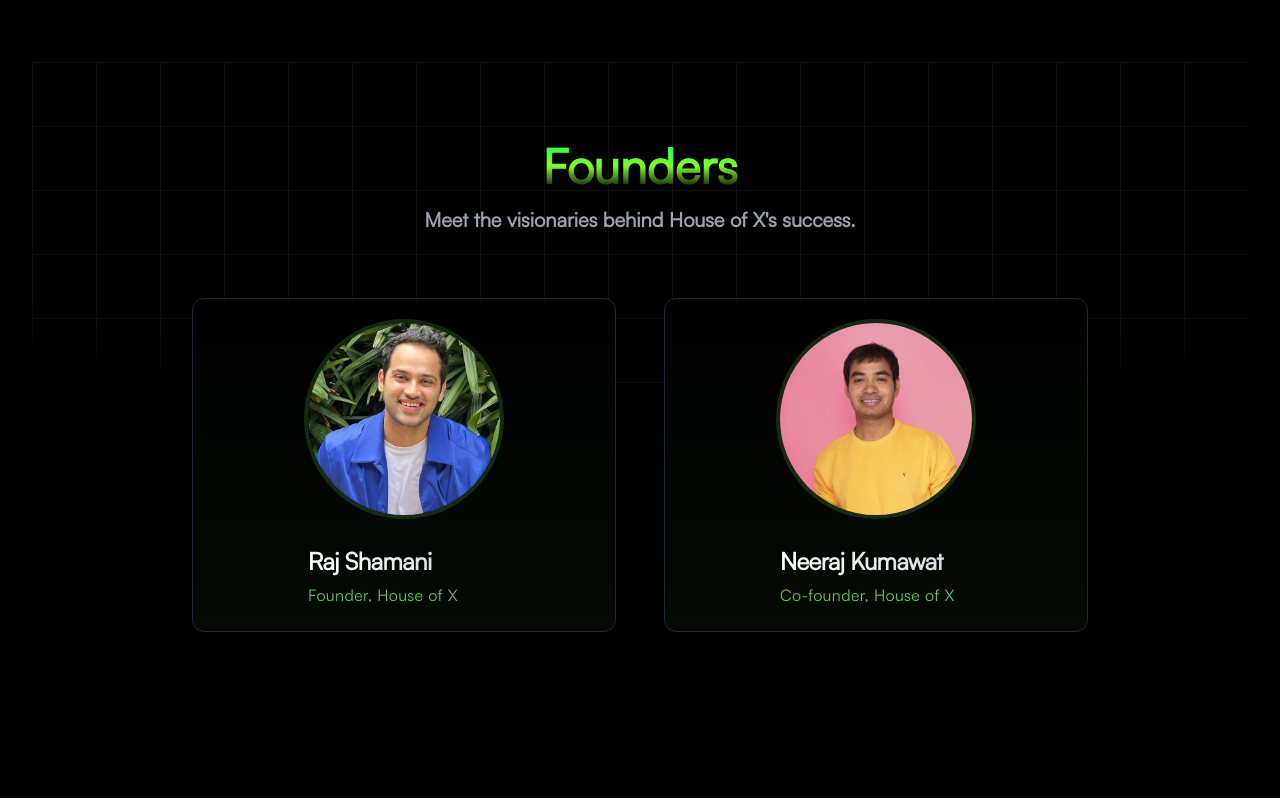
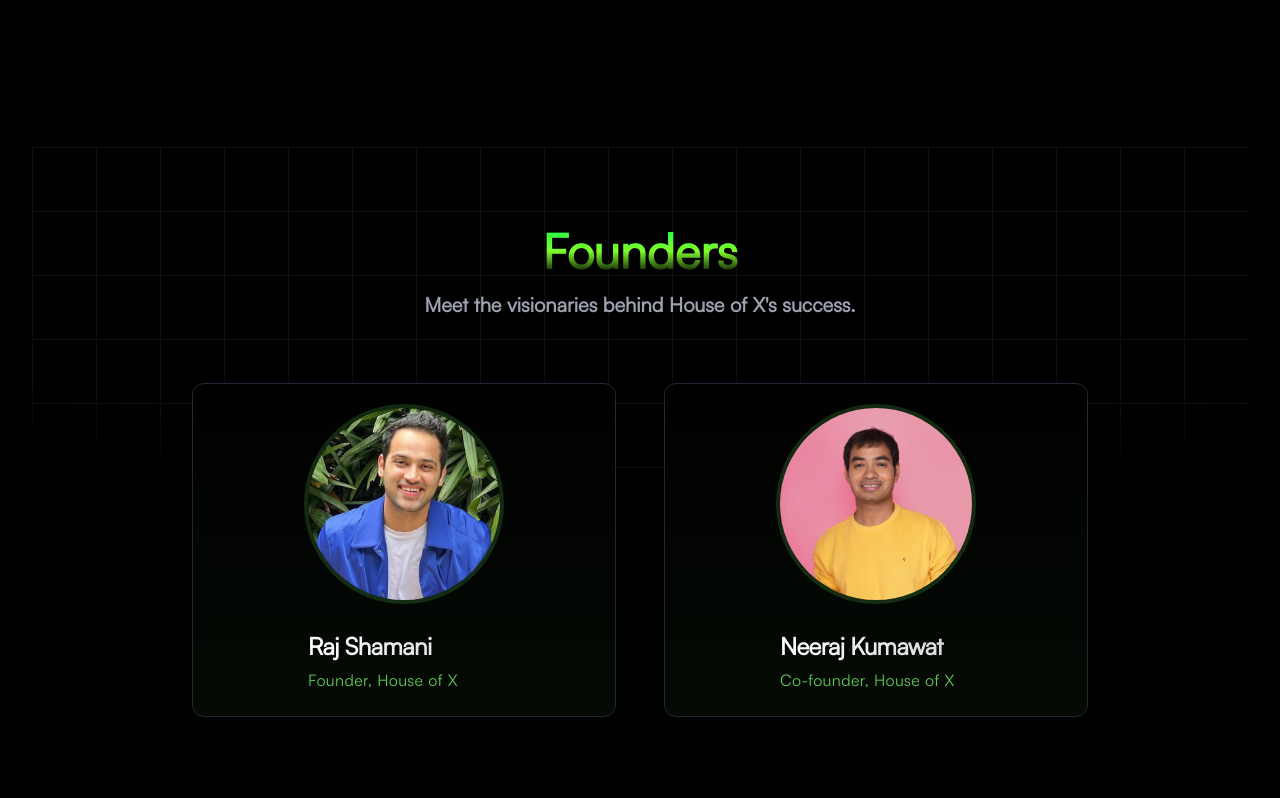
Before and after one commit to shrutidotdev/houseofx, a Next.js app: page / in a window 1280 px wide. Shown: the part 5489-6287 px from the top of the page. Built offline with nearby package versions, Linux system fonts and the light colour scheme; no server answers.

Commit message:
feat: adjust layout and homepage styling

```diff
--- a/app/layout.tsx
+++ b/app/layout.tsx
@@ -13,7 +13,7 @@ export async function generateMetadata() {
     title: 'House of X',
     description: 'House of X provides end-to-end tools to launch, build and scale creator-led D2C brands. Our aim is to democratise brand creation.',
     keywords: 'D2C brands, brand creation, creator tools, ecommerce solutions',
-    author: 'House of X By Shruti',
+    author: 'House of X',
     openGraph: {
       title: 'House of X',
       description: 'Democratizing brand creation with powerful tools for creators.',
--- a/app/page.tsx
+++ b/app/page.tsx
@@ -42,7 +42,7 @@ export default function Home() {
         <RetroGridDemo />
 
         <main className="relative w-full overflow-hidden">
-          <div className="container mx-auto px-4 sm:px-2 mt-[6.7rem] lg:px-8 space-y-32 py-12 md:py-24 max-w-[1440px]">
+          <div className="container mx-auto px-4 sm:px-2 mt-48 lg:px-8 space-y-32 py-12 md:py-24 max-w-[1440px]">
             <section className="w-full">
               <VideoSlider />
             </section>
```
